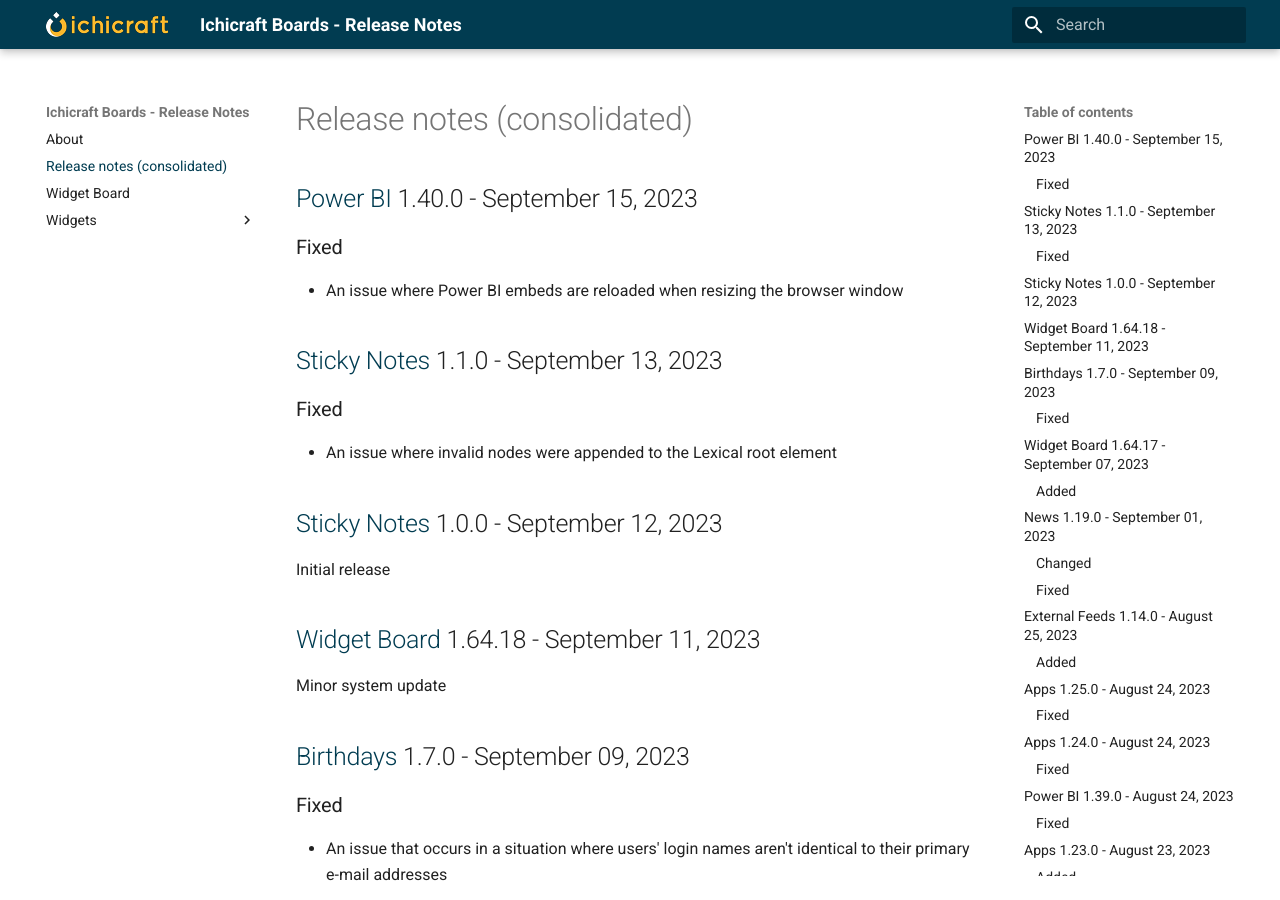
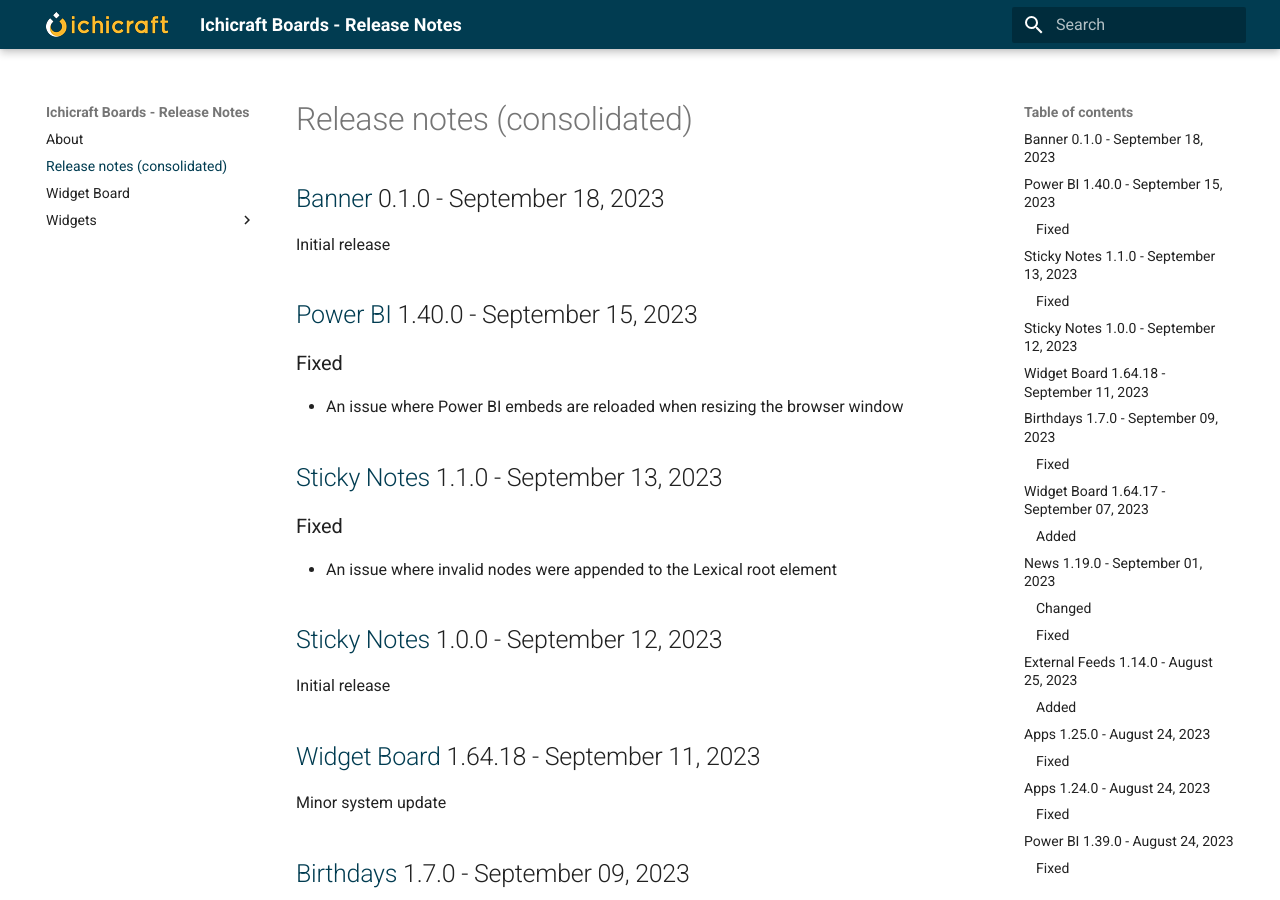
Before and after one commit to ichicraft/widgets-docs, an MkDocs documentation site: the page built from docs/Release-notes-(consolidated).md, in a window 1280 px wide and 900 px high. Built offline with MkDocs 1.6.1 and Material for MkDocs 9.7.7, drawn with Linux system fonts in a browser that asks for light colours.

Commit message:
Release notes updated by BuildService

```diff
--- a/docs/Release-notes-(consolidated).md
+++ b/docs/Release-notes-(consolidated).md
@@ -1,3 +1,7 @@
+## [Banner](./Widgets/Banner.md) 0.1.0 - September 18, 2023
+
+Initial release
+
 ## [Power BI](./Widgets/Power BI.md) 1.40.0 - September 15, 2023
 
 ### Fixed
--- /dev/null
+++ b/docs/Widgets/Banner.md
@@ -0,0 +1,3 @@
+## 0.1.0 - September 18, 2023
+
+Initial release
```
